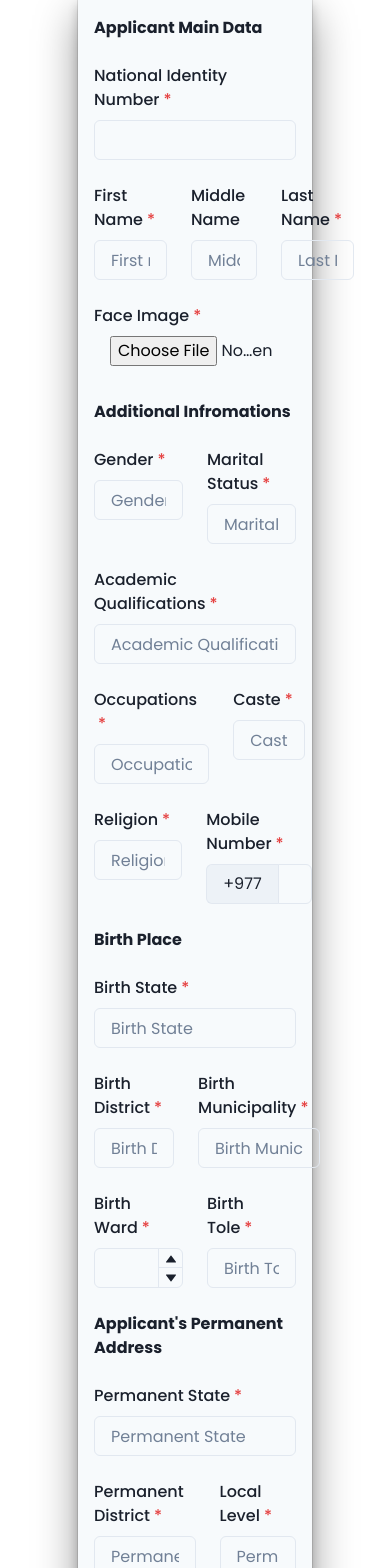
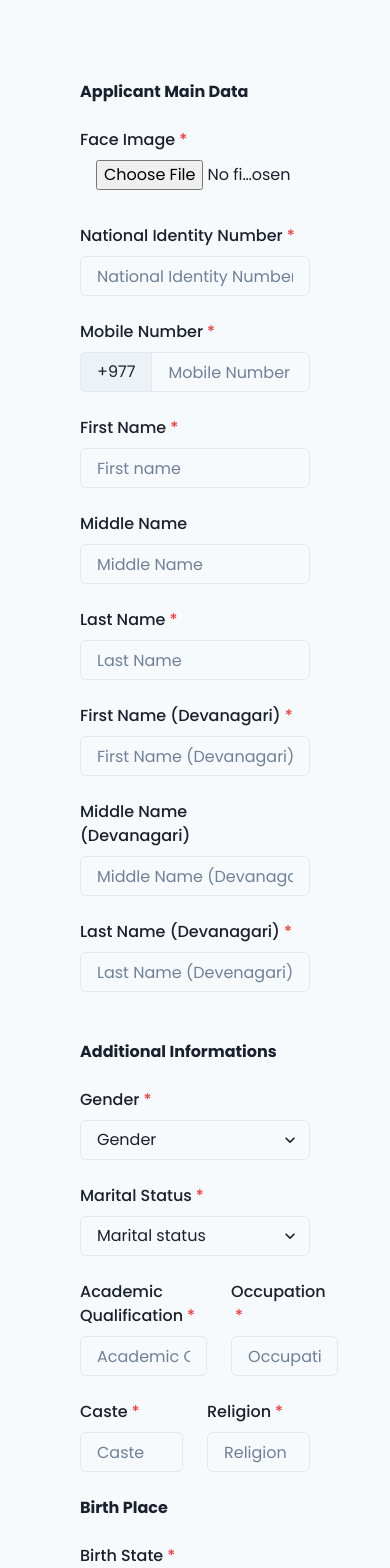
Before and after one commit to kush320/parichaya-client, a React (Create React App) app in the folder national-id/: page /register/addNid in a window 390 px wide. Shown: the top 1568 px of the page. Built offline with nearby package versions, Linux system fonts and the light colour scheme.

Commit message:
Made form responsive and added form controllers.

```diff
--- a/national-id/src/component/AddNID.jsx
+++ b/national-id/src/component/AddNID.jsx
@@ -3,6 +3,7 @@ import {
     FormLabel,
     FormControl,
     Input,
+    Select,
     NumberInput,
     NumberInputStepper,
     NumberInputField,
@@ -12,7 +13,7 @@ import {
     InputGroup,
     InputLeftAddon,
 } from "@chakra-ui/react";
-import { Grid } from "@chakra-ui/react";
+import { Grid, GridItem } from "@chakra-ui/react";
 import { Button, ButtonGroup } from "@chakra-ui/react";
 import { useForm } from "react-hook-form";
 
@@ -21,8 +22,6 @@ import { useState } from "react";
 import { useRef } from "react";
 
 export default function AddNID() {
-  const defaultSrc =
-    "https://www.pngkit.com/png/full/301-3012694_account-user-profile-avatar-comments-fa-user-circle.png";
 
     const {
         register,
@@ -45,36 +44,14 @@ export default function AddNID() {
 
     return (
 
-    <Container  maxW="60%" py ="1rem" bg='gray.50' boxShadow='dark-lg' >
+        <Container maxW="container.lg" px={20} pt={20} pb={10} bg='gray.50' boxShadow='dark-lg' >
 
             <h2>
                 <b>Applicant Main Data</b>
             </h2>
-      <br/>
+            <br />
             {/* <br /> */}
             <form onSubmit={handleSubmit(onSubmit)}>
-        <FormControl isRequired>
-          <FormLabel>National Identity Number</FormLabel>
-          {/* <label htmlFor="NIN">National Identity Number</label> */}
-          <Input id="NIN" {...register("NIN")} />
-        </FormControl>
-        <br />
-        <Grid templateColumns="repeat(3, 1fr)" gap={6}>
-          <FormControl isRequired>
-            <FormLabel>First Name</FormLabel>
-            <Input placeholder="First name" />
-          </FormControl>
-          <FormControl>
-            <FormLabel>Middle Name</FormLabel>
-            <Input placeholder="Middle Name" />
-          </FormControl>
-          <FormControl isRequired>
-            <FormLabel>Last Name</FormLabel>
-            <Input placeholder="Last Name" />
-          </FormControl>
-        </Grid>
-        <br />
-
                 <FormControl isRequired>
                     <FormLabel>Face Image</FormLabel>
                     <div>
@@ -98,8 +75,6 @@ export default function AddNID() {
                             </div>
                         )}
 
-            {/* {imageData} */}
-
                         <Input
                             type="file"
                             ref={imageUploadField}
@@ -121,6 +96,8 @@ export default function AddNID() {
                                         )}`
                                     );
                                     event.target.value = "";
+                                    setSelectedImage();
+                                    setImageData();
                                     return;
                                 }
                                 if (selectedImage.size > 5e5) {
@@ -128,6 +105,8 @@ export default function AddNID() {
                                         "Image size is too big!. Please upload a image smaller than 500 Kb"
                                     );
                                     event.target.value = "";
+                                    setSelectedImage();
+                                    setImageData();
                                     return;
                                 }
                                 let reader = new FileReader();
@@ -143,55 +122,163 @@ export default function AddNID() {
                     </div>
                 </FormControl>
                 <br />
+                <Grid templateColumns="repeat(2, 1fr)" gap={6}>
+                    <GridItem colSpan={{
+                        base: 2,
+                        lg: 1,
+                    }}>
+                        <FormControl isRequired>
+                            <FormLabel>National Identity Number</FormLabel>
+                            <Input {...register("NIN")} placeholder="National Identity Number" />
+
+                        </FormControl>
+                    </GridItem>
+
+                    <GridItem colSpan={{
+                        base: 2,
+                        lg: 1,
+                    }}>
+                        <FormControl isRequired>
+                            <FormLabel >Mobile Number</FormLabel>
+                            <InputGroup>
+                                <InputLeftAddon children="+977" />
+                                <Input {...register("mobile_number")} type="phone" placeholder="Mobile Number" />
+                            </InputGroup>
+                        </FormControl>
+                    </GridItem>
+                </Grid>
+
+                <br />
+                <Grid templateColumns="repeat(3, 1fr)" gap={6}>
+                    <GridItem colSpan={{
+                        base: 3,
+                        lg: 1,
+                    }}>
+                        <FormControl isRequired>
+                            <FormLabel>First Name</FormLabel>
+                            <Input {...register("first_name")} placeholder="First name" />
+                        </FormControl>
+                    </GridItem>
+                    <GridItem colSpan={{
+                        base: 3,
+                        lg: 1,
+                    }}>
+
+                        <FormControl>
+                            <FormLabel >Middle Name</FormLabel>
+                            <Input {...register("middle_name")} placeholder="Middle Name" />
+                        </FormControl>
+                    </GridItem>
+                    <GridItem colSpan={{
+                        base: 3,
+                        lg: 1,
+                    }}>
+
+                        <FormControl isRequired>
+                            <FormLabel>Last Name</FormLabel>
+                            <Input {...register("last_name")} placeholder="Last Name" />
+                        </FormControl>
+                    </GridItem>
+                </Grid>
+                <br />
+                <Grid templateColumns="repeat(3, 1fr)" gap={6}>
+                    <GridItem colSpan={{
+                        base: 3,
+                        lg: 1,
+                    }}>
+
+                        <FormControl isRequired>
+                            <FormLabel >First Name (Devanagari)</FormLabel>
+                            <Input {...register("first_name_devanagari")} placeholder="First Name (Devanagari)" />
+                        </FormControl>
+                    </GridItem>
+                    <GridItem colSpan={{
+                        base: 3,
+                        lg: 1,
+                    }}>
+
+                        <FormControl>
+                            <FormLabel>Middle Name (Devanagari)</FormLabel>
+                            <Input {...register("middle_name_devanagari")} placeholder="Middle Name (Devanagari)" />
+                        </FormControl>
+                    </GridItem>
+                    <GridItem colSpan={{
+                        base: 3,
+                        lg: 1,
+                    }}>
+
+                        <FormControl isRequired>
+                            <FormLabel>Last Name (Devanagari)</FormLabel>
+                            <Input {...register("last_name_devanagari")} placeholder="Last Name (Devenagari)" />
+                        </FormControl>
+                    </GridItem>
+
+                </Grid>
+                <br />
+
+
+                <br />
                 <h2>
-          <b>Additional Infromations</b>
+                    <b>Additional Informations</b>
                 </h2>
                 <br />
                 <Grid templateColumns="repeat(2, 1fr)" gap={6}>
+                    <GridItem colSpan={{
+                        base: 2,
+                        lg: 1,
+                    }}>
+
                         <FormControl isRequired>
                             <FormLabel>Gender</FormLabel>
-            <Input placeholder="Gender" />
+                            <Select {...register("gender")} placeholder='Gender'>
+                                <option value='Male'>Male</option>
+                                <option value='Female'>Female</option>
+                                <option value='Other'>Other</option>
+                            </Select>
+                            {/* <Input placeholder="Gender" /> */}
                         </FormControl>
-
+                    </GridItem>
+                    <GridItem colSpan={{
+                        base: 2,
+                        lg: 1,
+                    }}>
                         <FormControl isRequired>
                             <FormLabel>Marital Status</FormLabel>
-            <Input placeholder="Marital status" />
+                            <Select {...register("marital_status")} placeholder='Marital status'>
+                                <option value='Unmarried'>Male</option>
+                                <option value='Married'>Female</option>
+                                <option value='Divorced'>Other</option>
+                            </Select>
                         </FormControl>
-        </Grid>
-        <br />
-
-        <FormControl isRequired>
-          <FormLabel>Academic Qualifications</FormLabel>
-          <Input placeholder="Academic Qualifications" />
-        </FormControl>
-        <br />
-
-        <Grid templateColumns="repeat(2, 1fr)" gap={6}>
-          <FormControl isRequired>
-            <FormLabel>Occupations </FormLabel>
-            <Input placeholder="Occupations" />
-          </FormControl>
-
-          <FormControl isRequired>
-            <FormLabel>Caste</FormLabel>
-            <Input placeholder="Caste" />
-          </FormControl>
+                    </GridItem>
                 </Grid>
                 <br />
 
                 <Grid templateColumns="repeat(2, 1fr)" gap={6}>
                     <FormControl isRequired>
+                        <FormLabel>Academic Qualification</FormLabel>
+                        <Input placeholder="Academic Qualification" />
+                    </FormControl>
+                    <FormControl isRequired>
+                        <FormLabel>Occupation </FormLabel>
+                        <Input placeholder="Occupation" />
+                    </FormControl>
+
+
+                </Grid>
+                <br />
+
+                <Grid templateColumns="repeat(2, 1fr)" gap={6}>
+                    <FormControl isRequired>
+                        <FormLabel>Caste</FormLabel>
+                        <Input placeholder="Caste" />
+                    </FormControl>
+                    <FormControl isRequired>
                         <FormLabel>Religion</FormLabel>
                         <Input placeholder="Religion" />
                     </FormControl>
 
-          <FormControl isRequired>
-            <FormLabel>Mobile Number</FormLabel>
-            <InputGroup>
-              <InputLeftAddon children="+977" />
-              <Input type="phone" placeholder="Mobile Number" />
-            </InputGroup>
-          </FormControl>
+
                 </Grid>
                 <br />
                 <h2>
@@ -486,11 +573,9 @@ export default function AddNID() {
                 <br />
                 <Button type="submit" colorScheme="blue">
                     Submit
+                </Button>
+
                 {formData}
-        </Button>
-        <br />
-        <br />
-        <br />
             </form>
         </Container>
     );
```
Lines whose indentation alone changed are shown as unchanged.
